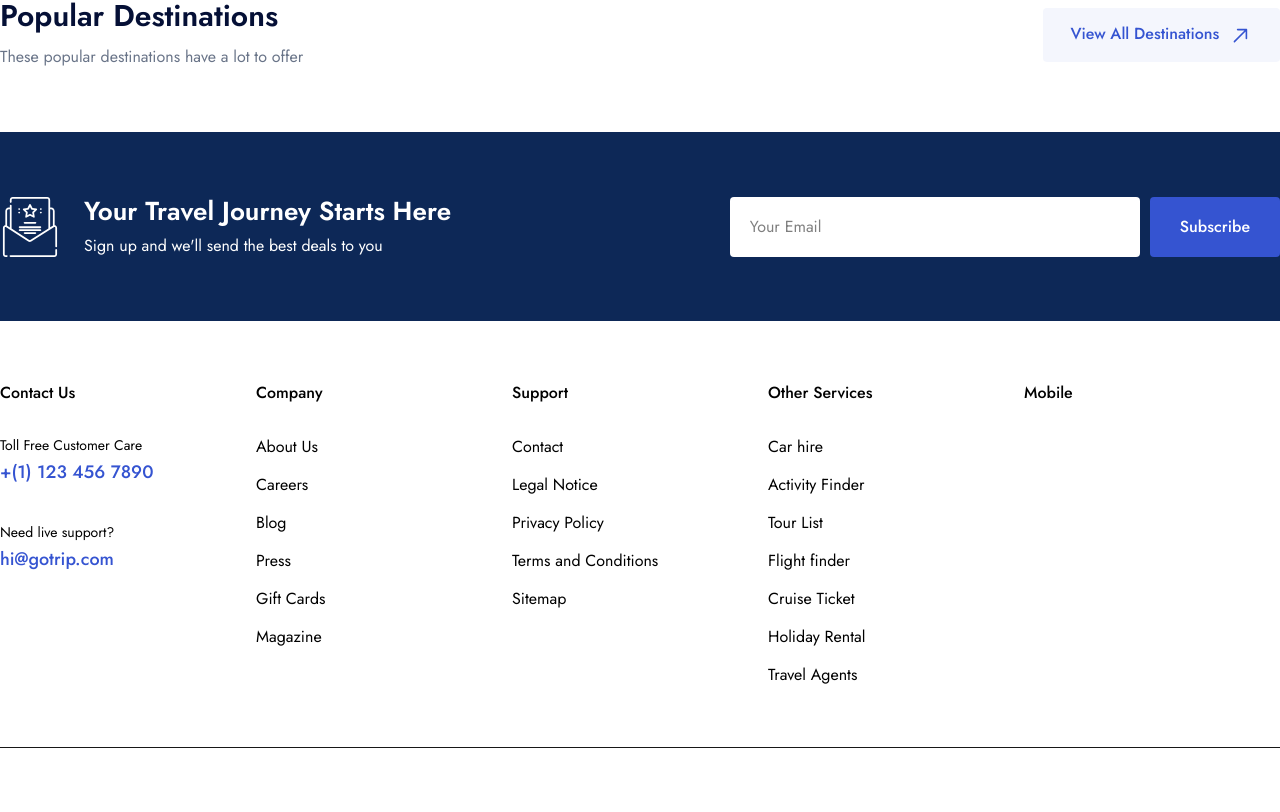
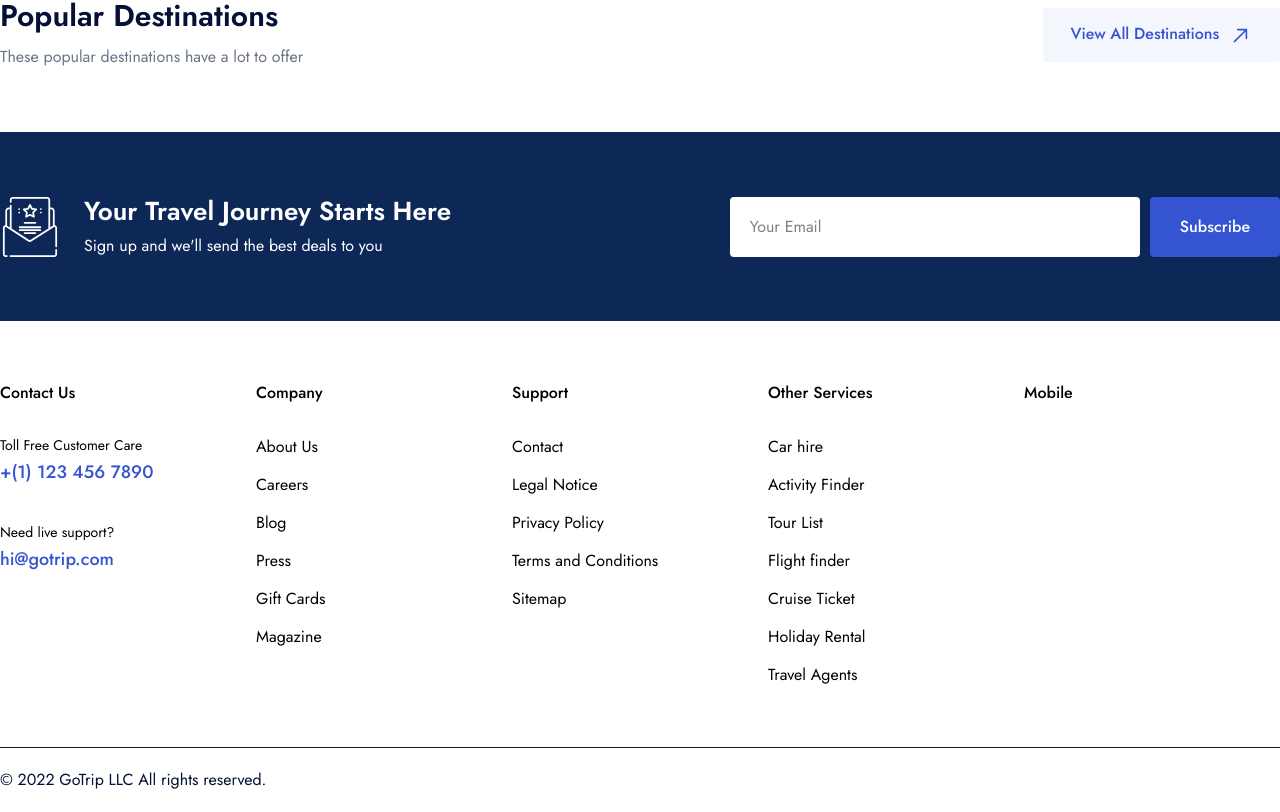
Before and after one commit to akmniazulalam/GoTrip, a Next.js app: page / in a window 1280 px wide. Shown: the part 702-1514 px from the top of the page. Built offline with nearby package versions, Linux system fonts and the light colour scheme.

Commit message:
copyright add

```diff
--- a/app/(components)/Footer.jsx
+++ b/app/(components)/Footer.jsx
@@ -35,9 +35,9 @@ const Footer = () => {
           </div>
         </Container>
       </section>
-      <section className="py-15">
+      <section className="">
         <Container>
-          <div className="grid grid-cols-5">
+          <div className="grid grid-cols-5 py-15">
             <div className="">
               <h3 className="mb-7.5 text-base font-medium font-jost text-black">
                 Contact Us
@@ -144,7 +144,12 @@ const Footer = () => {
               </h3>
             </div>
           </div>
-          <hr className="mt-15" />
+          <hr />
+          <div className="flex py-5">
+            <Flex>
+              <p className="font-jost text-base text-[#051036]">© 2022 GoTrip LLC All rights reserved.</p>
+            </Flex>
+          </div>
         </Container>
       </section>
     </>
```
